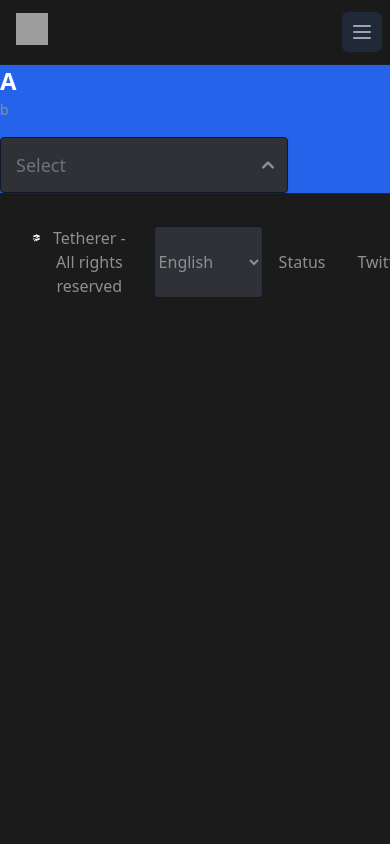
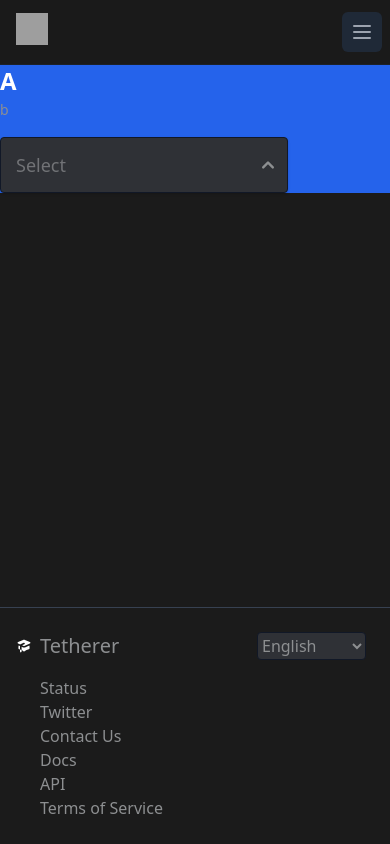
Before and after one commit to KaganHamzacebi/Event-Helper, a React (Create React App) app: page /test in a window 390 px wide. Built offline with nearby package versions, Linux system fonts and the light colour scheme; grey boxes are pictures that could not be loaded.

Commit message:
mobile responsive update

```diff
--- a/src/App.css
+++ b/src/App.css
@@ -2,6 +2,10 @@
 @tailwind base;
 @tailwind components;
 @tailwind utilities;
+
+#content-wrapper {
+  flex: 1 0 auto;
+}
 
 body, #root, #root > div {
   height: 100vh;
--- a/src/components/Footer.js
+++ b/src/components/Footer.js
@@ -8,20 +8,22 @@ export default function Footer() {
     const { language, setLanguage } = useContext(UserContext);
 
     return (
-        <div className='w-full border-t border-gray-800 p-8' style={{ backgroundColor: '#1b1b1b' }}>
-            <div className='flex text-center'>
-                <div className='flex mx-auto gap-2'>
-                    <svg xmlns="http://www.w3.org/2000/svg" className="h-6" viewBox="0 0 20 20" fill="white">
+        <div className='w-full border-t border-gray-700'>
+            <div className='container p-6 2xl:px-40 grid grid-cols-1 lg:flex mx-auto' style={{ backgroundColor: '#1b1b1b' }}>
+                <div className='flex'>
+                    <svg xmlns="http://www.w3.org/2000/svg" className="h-4 lg:h-8 my-auto -ml-2" viewBox="0 0 20 20" fill="white">
                         <path d="M10.394 2.08a1 1 0 00-.788 0l-7 3a1 1 0 000 1.84L5.25 8.051a.999.999 0 01.356-.257l4-1.714a1 1 0 11.788 1.838L7.667 9.088l1.94.831a1 1 0 00.787 0l7-3a1 1 0 000-1.838l-7-3zM3.31 9.397L5 10.12v4.102a8.969 8.969 0 00-1.05-.174 1 1 0 01-.89-.89 11.115 11.115 0 01.25-3.762zM9.3 16.573A9.026 9.026 0 007 14.935v-3.957l1.818.78a3 3 0 002.364 0l5.508-2.361a11.026 11.026 0 01.25 3.762 1 1 0 01-.89.89 8.968 8.968 0 00-5.35 2.524 1 1 0 01-1.4 0zM6 18a1 1 0 001-1v-2.065a8.935 8.935 0 00-2-.712V17a1 1 0 001 1z" />
                     </svg>
-                    <h1 className='text-primary-light text-base'>Tetherer - All rights reserved</h1>
-                    <select defaultValue={language} onChange={(e) => setLanguage(e.target.value)} className='ml-4 border border-gray-900 rounded pr-8 outline-none bg-title text-primary-light placeholder-opacity-30  transition duration-800 focus:ring-2 focus:ring-blue-600'>
+                    <h1 className='text-primary-light text-xl ml-2 my-auto'>Tetherer</h1>
+                    <div className='flex flex-grow'></div>
+                    <select defaultValue={language} onChange={(e) => setLanguage(e.target.value)} className='ml-8 border border-gray-900 rounded pr-8 outline-none bg-title text-primary-light placeholder-opacity-30  transition duration-800 focus:ring-2 focus:ring-blue-600'>
                         <option value="en" className='text-primary rounded-full'>English</option>
                         <option value="tr" className='text-primary'>Turkish</option>
                     </select>
                 </div>
+                <div className='flex flex-grow'></div>
                 {/* TODO: SET HISTORIES */}
-                <div className='flex m-auto'>
+                <div className='grid lg:flex grid-cols-1 justify-items-start mt-4 lg:mt-0 lg:m-auto'>
                     <button className='text-primary-light transition-color text-base mx-4 duration-700 hover:text-white' onClick={() => history.push('/')}>Status</button>
                     <button className='text-primary-light transition-color text-base mx-4 duration-700 hover:text-white' onClick={() => history.push('/')}>Twitter</button>
                     <button className='text-primary-light transition-color text-base mx-4 duration-700 hover:text-white' onClick={() => history.push('/')}>Contact Us</button>
--- a/src/pages/Home/Home.js
+++ b/src/pages/Home/Home.js
@@ -32,7 +32,7 @@ export default function Home() {
                 <div className="container mx-auto px-6 2xl:px-40">
                     <Zoom triggerOnce>
                         {/* First Look Part */}
-                        <div className='pb-14 pt-20 text-center'>
+                        <div className='pb-14 pt-10 lg:pt-20 text-center'>
                             <svg xmlns="http://www.w3.org/2000/svg" className="h-48 w-48 mx-auto" viewBox="0 0 20 20" fill="white">
                                 <path d="M10.394 2.08a1 1 0 00-.788 0l-7 3a1 1 0 000 1.84L5.25 8.051a.999.999 0 01.356-.257l4-1.714a1 1 0 11.788 1.838L7.667 9.088l1.94.831a1 1 0 00.787 0l7-3a1 1 0 000-1.838l-7-3zM3.31 9.397L5 10.12v4.102a8.969 8.969 0 00-1.05-.174 1 1 0 01-.89-.89 11.115 11.115 0 01.25-3.762zM9.3 16.573A9.026 9.026 0 007 14.935v-3.957l1.818.78a3 3 0 002.364 0l5.508-2.361a11.026 11.026 0 01.25 3.762 1 1 0 01-.89.89 8.968 8.968 0 00-5.35 2.524 1 1 0 01-1.4 0zM6 18a1 1 0 001-1v-2.065a8.935 8.935 0 00-2-.712V17a1 1 0 001 1z" />
                             </svg>
@@ -40,9 +40,9 @@ export default function Home() {
                                 <h1 className='text-bold text-6xl text-primary font-black'>{GetHomeScripts('firstLookHeader')}</h1>
                                 <p className='text-bold text-2xl text-primary-light my-8 mb-16'>{GetHomeScripts('firstLookParagraph')}</p>
                             </div>
-                            <div className="container">
+                            <div className="space-y-4 lg:space-y-0 lg:space-x-4">
                                 <button
-                                    className={`text-primary w-72 font-semibold rounded focus:outline-none inline-flex shadow-xl`}
+                                    className={`text-primary w-72 mx-auto font-semibold rounded focus:outline-none inline-flex shadow-xl`}
                                     style={{ backgroundColor: '#7289DA' }}
                                     onClick={handleLogin}
                                     type='submit'
@@ -58,7 +58,7 @@ export default function Home() {
 
                                 </button>
                                 <button
-                                    className={`text-primary bg-content w-72 font-semibold rounded focus:outline-none inline-flex shadow-xl ml-4`}
+                                    className={`text-primary bg-content w-72 mx-auto font-semibold rounded focus:outline-none inline-flex shadow-xl`}
                                     onClick={() => history.push('/documentation')}
                                     type='submit'
                                 >
@@ -74,8 +74,8 @@ export default function Home() {
 
                         </div>
                         {/* Stats Part */}
-                        <div className='container rounded-xl pb-10 text-center flex'>
-                            <div className='flex-grow text-4xl'>
+                        <div className='container rounded-xl pb-10 text-center grid grid-cols-2 lg:grid-cols-4'>
+                            <div className='text-4xl mb-4'>
                                 <CountUp className='text-primary'
                                     formattingFn={(num) => (num < 1000) ? num : num >= 1000000 ? (num / 1000000).toFixed(1) + 'M' : (num / 1000).toFixed(1) + 'K'}
                                     duration={4}
@@ -84,7 +84,7 @@ export default function Home() {
                                 />
                                 <p className='text-primary'>{GetHomeScripts('statsServers')}</p>
                             </div>
-                            <div className='flex-grow text-4xl'>
+                            <div className='text-4xl mb-4'>
                                 <CountUp className='text-primary'
                                     formattingFn={(num) => (num < 1000) ? num : num >= 1000000 ? (num / 1000000).toFixed(1) + 'M' : (num / 1000).toFixed(1) + 'K'}
                                     duration={4}
@@ -93,7 +93,7 @@ export default function Home() {
                                 />
                                 <p className='text-primary'>{GetHomeScripts('statsEvents')}</p>
                             </div>
-                            <div className='flex-grow text-4xl'>
+                            <div className='text-4xl'>
                                 <CountUp className='text-primary'
                                     formattingFn={(num) => (num < 1000) ? num : num >= 1000000 ? (num / 1000000).toFixed(1) + 'M' : (num / 1000).toFixed(1) + 'K'}
                                     duration={4}
@@ -102,7 +102,7 @@ export default function Home() {
                                 />
                                 <p className='text-primary'>{GetHomeScripts('statsUsers')}</p>
                             </div>
-                            <div className='flex-grow text-4xl'>
+                            <div className='text-4xl'>
                                 <CountUp className='text-primary'
                                     formattingFn={(num) => (num < 1000) ? num : num >= 1000000 ? (num / 1000000).toFixed(1) + 'M' : (num / 1000).toFixed(1) + 'K'}
                                     duration={4}
@@ -115,13 +115,13 @@ export default function Home() {
                     </Zoom>
                     <Slide triggerOnce>
                         {/* Feature Part - 1 */}
-                        <div className='container rounded-xl text-left flex gradient shadow-2xl mb-16'>
+                        <div className='container rounded-xl text-left flex-initial lg:flex gradient shadow-2xl mb-16'>
                             {/* Text */}
-                            <div className='w-4/12 p-12 m-auto'>
+                            <div className='w-full lg:w-4/12 p-12 m-auto'>
                                 <h2 className='text-primary text-2xl font-bold pb-4'>{GetHomeScripts('firstFeatureHeader')}</h2>
                                 <p className='text-primary text-xl font-semibold'>{GetHomeScripts('firstFeatureParagraph')}</p>
                             </div>
-                            <div className='w-8/12 p-4 mt-12'>
+                            <div className='w-10/12 lg:w-8/12 p-4 lg:mt-12'>
                                 {/* Gif Place */}
                                 <video className='rounded-xl' loop autoPlay muted playsInline>
                                     <source src={ExampleVideo} type="video/webm" />
@@ -169,15 +169,15 @@ export default function Home() {
                     </Zoom>
                     <Slide direction='right' triggerOnce>
                         {/* Feature 2 Part */}
-                        <div className='container rounded-xl flex gradient shadow-2xl my-16'>
+                        <div className='container rounded-xl text-left flex-initial lg:flex gradient shadow-2xl my-16'>
                             {/* Text */}
-                            <div className='w-8/12 p-4 mt-12'>
+                            <div className='w-10/12 lg:w-8/12 p-4 lg:mt-12'>
                                 {/* Gif Place */}
                                 <video className='rounded-xl' loop autoPlay muted playsInline>
                                     <source src={ExampleVideo} type="video/webm" />
                                 </video>
                             </div>
-                            <div className='w-4/12 p-12 m-auto'>
+                            <div className='w-full lg:w-4/12 p-12 m-auto'>
                                 <h1 className='text-primary text-2xl font-bold pb-4'>{GetHomeScripts('secondFeatureHeader')}</h1>
                                 <p className='text-primary text-xl font-semibold'>{GetHomeScripts('secondFeatureParagraph')}</p>
                             </div>
```
